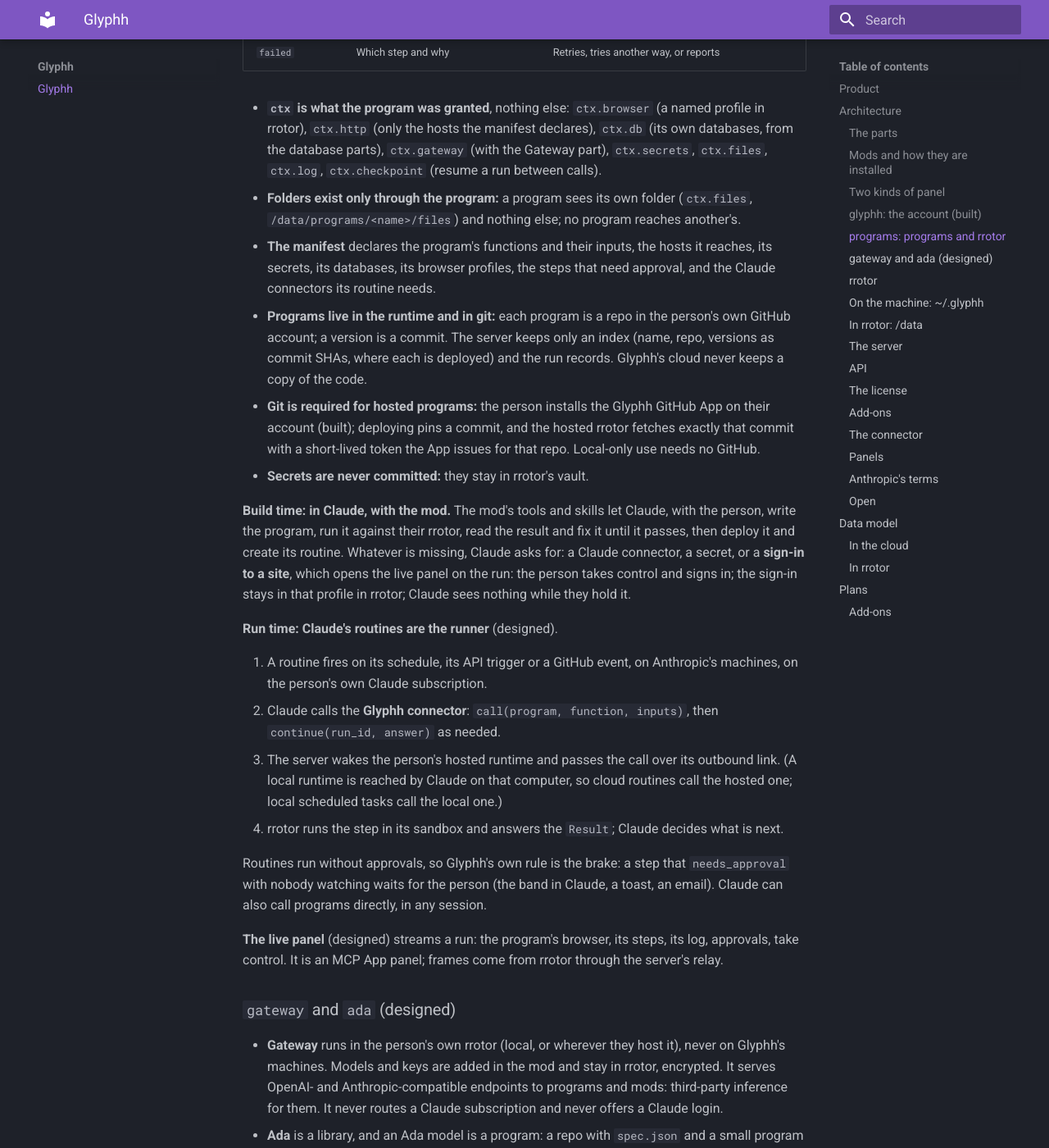
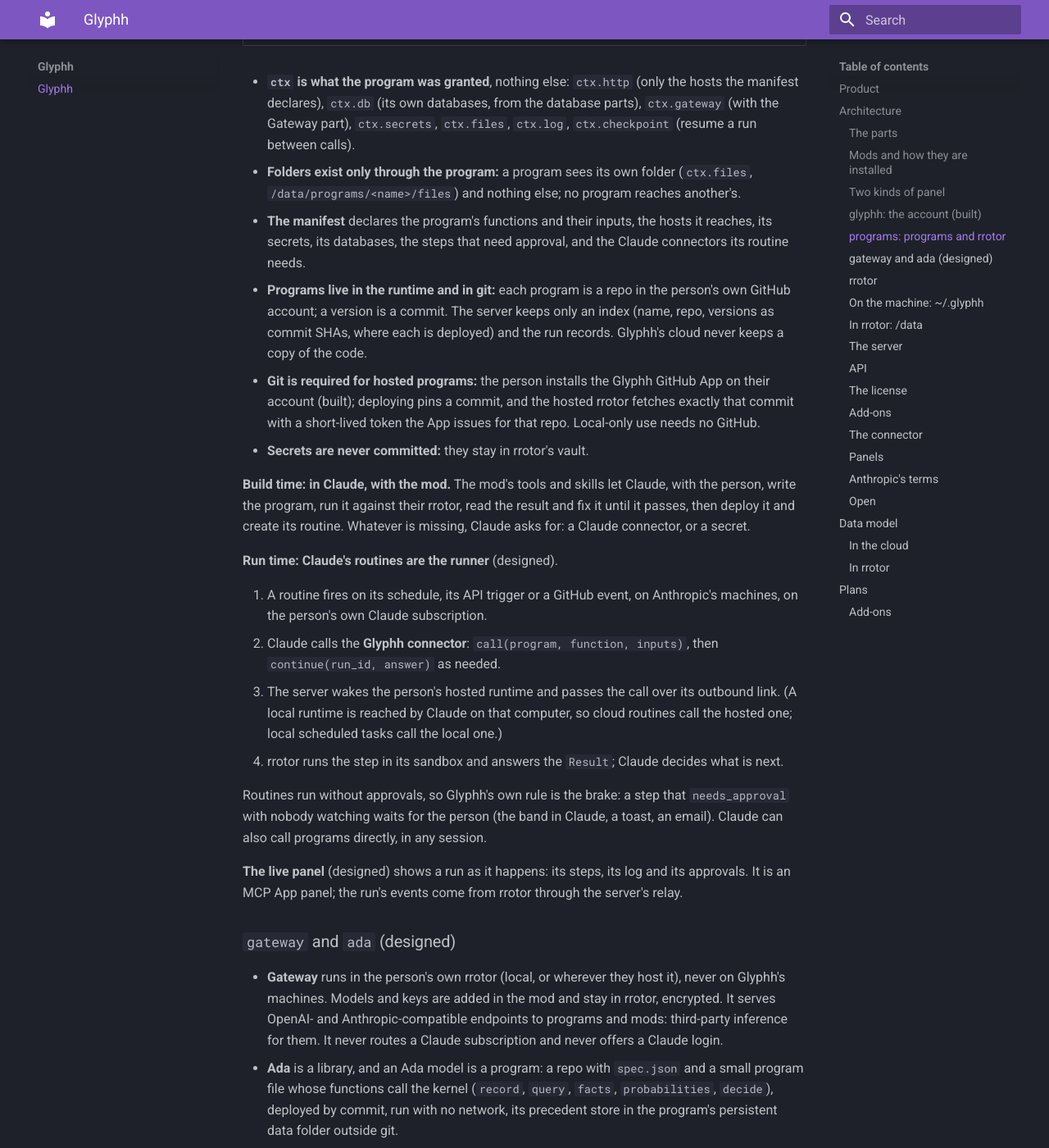
Before and after one commit to glyphh-ai/server, an MkDocs documentation site: the page built from docs/architecture.md, in a window 1280 px wide and 1400 px high, scrolled down 4596 px. Shown: the whole window at 82% size. Built offline with MkDocs 1.6.1 and Material for MkDocs 9.7.7, drawn with Linux system fonts in a browser that asks for light colours; some of the changed text lies outside the part shown.

Commit message:
Remove rrotor's browser: needs_signin and the live panel's frames, take control and live_open/live_close leave the link protocol
The live panel shows a run's steps, log and approvals. Docs and the overview
diagram follow.

Co-Authored-By: Claude Opus 5.5 <noreply@anthropic.com>

```diff
--- a/docs/architecture.md
+++ b/docs/architecture.md
@@ -30,7 +30,7 @@ flowchart TB
             Base["glyphh"]
             PR["programs, gateway, ada"]
         end
-        LocalRotor["rrotor, local<br/>browser, profiles,<br/>programs, parts"]
+        LocalRotor["rrotor, local<br/>programs, parts"]
         Local[("~/.glyphh<br/>install, license")]
         PR --> LocalRotor
         Base --> Local
@@ -82,7 +82,7 @@ flowchart TB
 |---|---|---|
 | What | Claude's own elements: boxes, text, buttons, inputs, selects, links, markdown, SVG | An HTML page with scripts that an MCP tool returns (`text/html;profile=mcp-app`, at a `ui://` address), shown in a frame |
 | Can | Forms, lists, actions, on desktop and CLI | Live pictures, take control, anything a page can do; the host passes its theme as CSS variables |
-| Used for | Account, org, plan, billing, programs | **The live panel:** a run streamed live, sign-ins, approvals; the connector's account panel |
+| Used for | Account, org, plan, billing, programs | **The live panel:** a run's steps and log as they happen, approvals; the connector's account panel |
 
 Proved on 2026-10-12 (`glyphh-ai/server`, branch `proto/stream`): an MCP App panel in Claude showed a machine's screen live and took control of it. Its lessons hold: Claude's panel frame preflights every POST; tickets stay out of URLs; a panel's `ui://` address carries its version.
 
@@ -104,7 +104,7 @@ Proved on 2026-10-12 (`glyphh-ai/server`, branch `proto/stream`): an MCP App pan
 from rrotor import Ctx, Result
 
 
-def load(ctx: Ctx) -> None: ...  # once per run: open the profile, read config
+def load(ctx: Ctx) -> None: ...  # once per run: read config, open connections
 def start(ctx: Ctx, inputs: dict) -> Result: ...  # the main job
 def fetch_leads(ctx: Ctx, since: str) -> Result: ...  # custom functions, each callable on its own
 def end(ctx: Ctx) -> None: ...  # always runs: close up, keep results
@@ -117,17 +117,16 @@ def end(ctx: Ctx) -> None: ...  # always runs: close up, keep results
 | `done` | Here is the result: data, a file, a link | Uses it, or finishes |
 | `needs_input` | A value is missing, or a choice: "pick A, B or C" | Answers, then `continue` |
 | `needs_approval` | About to act: "click Post" | Asks the person; unattended, leaves it waiting for them |
-| `needs_signin` | A site signed the program out | Opens the live panel for the person; unattended, stops and says so |
 | `failed` | Which step and why | Retries, tries another way, or reports |
 
-- **`ctx` is what the program was granted**, nothing else: `ctx.browser` (a named profile in rrotor), `ctx.http` (only the hosts the manifest declares), `ctx.db` (its own databases, from the database parts), `ctx.gateway` (with the Gateway part), `ctx.secrets`, `ctx.files`, `ctx.log`, `ctx.checkpoint` (resume a run between calls).
+- **`ctx` is what the program was granted**, nothing else: `ctx.http` (only the hosts the manifest declares), `ctx.db` (its own databases, from the database parts), `ctx.gateway` (with the Gateway part), `ctx.secrets`, `ctx.files`, `ctx.log`, `ctx.checkpoint` (resume a run between calls).
 - **Folders exist only through the program:** a program sees its own folder (`ctx.files`, `/data/programs/<name>/files`) and nothing else; no program reaches another's.
-- **The manifest** declares the program's functions and their inputs, the hosts it reaches, its secrets, its databases, its browser profiles, the steps that need approval, and the Claude connectors its routine needs.
+- **The manifest** declares the program's functions and their inputs, the hosts it reaches, its secrets, its databases, the steps that need approval, and the Claude connectors its routine needs.
 - **Programs live in the runtime and in git:** each program is a repo in the person's own GitHub account; a version is a commit. The server keeps only an index (name, repo, versions as commit SHAs, where each is deployed) and the run records. Glyphh's cloud never keeps a copy of the code.
 - **Git is required for hosted programs:** the person installs the Glyphh GitHub App on their account (built); deploying pins a commit, and the hosted rrotor fetches exactly that commit with a short-lived token the App issues for that repo. Local-only use needs no GitHub.
 - **Secrets are never committed:** they stay in rrotor's vault.
 
-**Build time: in Claude, with the mod.** The mod's tools and skills let Claude, with the person, write the program, run it against their rrotor, read the result and fix it until it passes, then deploy it and create its routine. Whatever is missing, Claude asks for: a Claude connector, a secret, or a **sign-in to a site**, which opens the live panel on the run: the person takes control and signs in; the sign-in stays in that profile in rrotor; Claude sees nothing while they hold it.
+**Build time: in Claude, with the mod.** The mod's tools and skills let Claude, with the person, write the program, run it against their rrotor, read the result and fix it until it passes, then deploy it and create its routine. Whatever is missing, Claude asks for: a Claude connector, or a secret.
 
 **Run time: Claude's routines are the runner** (designed).
 
@@ -138,7 +137,7 @@ def end(ctx: Ctx) -> None: ...  # always runs: close up, keep results
 
 Routines run without approvals, so Glyphh's own rule is the brake: a step that `needs_approval` with nobody watching waits for the person (the band in Claude, a toast, an email). Claude can also call programs directly, in any session.
 
-**The live panel** (designed) streams a run: the program's browser, its steps, its log, approvals, take control. It is an MCP App panel; frames come from rrotor through the server's relay.
+**The live panel** (designed) shows a run as it happens: its steps, its log and its approvals. It is an MCP App panel; the run's events come from rrotor through the server's relay.
 
 ### `gateway` and `ada` (designed)
 
@@ -160,11 +159,11 @@ Routines run without approvals, so Glyphh's own rule is the brake: a step that `
 Both run the same image, the same programs and the same SDK; a program built locally deploys to the hosted runtime unchanged.
 
 - **A small base image** (`ghcr.io/glyphh-ai/rrotor`): Python, Node, the program sandbox, the link client, the local API and the program runner. **Headless:** no UI, no desktop, nothing to log into.
-- **A part per mod**, installed into rrotor from the mod's own release, versioned, verified and licensed by the plan: Programs' browser (Chromium and named profiles), Gateway's runtime, Ada's numpy and kernel, and the database parts (Postgres with pgvector, MongoDB, Neo4j) a program asks for.
+- **A part per mod**, installed into rrotor from the mod's own release, versioned, verified and licensed by the plan: Gateway's runtime, Ada's numpy and kernel, and the database parts (Postgres with pgvector, MongoDB, Neo4j) a program asks for.
 - **No sign-in of its own:** the mod, signed in, asks the server for the runtime token (`POST /v1/runtime/local`) and hands it to rrotor; signing the install out cuts rrotor off.
 - **No inbound ports from outside the machine:** the local API listens on loopback only, behind a token only the mod holds; rrotor connects out to the server and takes remote calls over that link.
 - **Each run sandboxed** (bubblewrap, Landlock, seccomp): only its program and its own data mounted; network only through an egress proxy that lets through the hosts the manifest declares; anything else refused and recorded.
-- **One volume, `/data`:** program versions, secrets (encrypted), browser profiles, run logs and outputs.
+- **One volume, `/data`:** program versions, secrets (encrypted), run logs and outputs.
 - **No Claude login, no model, no keys of Claude's** anywhere in it.
 
 ### On the machine: `~/.glyphh`
@@ -186,7 +185,6 @@ The same layout in the local and the hosted rrotor.
 | `programs/<name>/files/` | The program's own folder, the only folder it sees |
 | `programs/<name>/data/` | Data a program's mod keeps outside git (Ada's precedent store) |
 | `secrets/` | Each program's secrets, encrypted with rrotor's key |
-| `profiles/<name>/` | Named Chromium profiles: each holds only the sign-ins made in it |
 | `parts/<part>/` | The parts the mods installed |
 | `db/` | The database parts' data: each program its own database |
 | `runs/<run_id>/` | A run's log, checkpoints and outputs |
@@ -232,7 +230,7 @@ JSON over HTTPS under `/v1`, described by `/openapi.json`. Every call but the de
 |---|---|
 | Programs | `GET`/`POST /v1/programs`, `GET`/`DELETE /v1/programs/{id}`, `POST /v1/programs/{id}/versions` (commit SHA, manifest), `POST /v1/programs/{id}/deploy` (a version) |
 | Runs | `POST /v1/runs` (program, function, inputs), `POST /v1/runs/{id}/continue`, `GET /v1/runs/{id}`, `GET /v1/runs` (filtered, paged), `POST /v1/runs/{id}/approve`, `GET /v1/runs/{id}/live` (the stream, by ticket) |
-| Runtime | `GET /v1/runtime` (state, hours used, storage used), `POST /v1/runtime/start`, `/stop`, `POST /v1/runtime/storage` (grow it); waking a stopped hosted runtime per call (Fly), behind the link's `wake_hosted` seam; the live panel's frames relayed from the link to its panel |
+| Runtime | `GET /v1/runtime` (state, hours used, storage used), `POST /v1/runtime/start`, `/stop`, `POST /v1/runtime/storage` (grow it); waking a stopped hosted runtime per call (Fly), behind the link's `wake_hosted` seam; the live panel's run events relayed from the link to its panel |
 | Hours | `GET /v1/hours` (balance and ledger), `POST /v1/hours/top-up` (Stripe Checkout), auto top-up and the spend cap on `PATCH /v1/org` |
 | Connector | The programs tools on `/mcp`: `programs_list`, `call`, `continue`, `run_status` and the live panel |
 
@@ -332,7 +330,7 @@ Each works before design draws it.
 | The account: who, plan, each mod's limits, add-ons (add, remove), upgrade, billing, installs, grants | The Glyphh connector | MCP App | Built |
 | Not in your plan, with the add-on's offer and **Add it** | every mod | Mod | Built |
 | Programs: list, versions, deploy, runs, needs you | `programs` | Mod | Designed |
-| The live panel: a run in rrotor, its browser, steps, approvals, take control, sign in | `programs` | MCP App | Designed |
+| The live panel: a run in rrotor, its steps, log and approvals | `programs` | MCP App | Designed |
 | Runtime: local on or off; hosted state, hours and storage used, grow storage | `programs` | Mod | Designed |
 
 ### Anthropic's terms
@@ -347,12 +345,11 @@ From Claude Code's legal page and the Consumer Terms (checked 2026-10-14):
 
 **To prove:**
 
-- **The live panel from a mod's own MCP server** in the Code tab, on a run in rrotor, with take control and a sign-in.
+- **The live panel from a mod's own MCP server** in the Code tab, on a run in rrotor.
 - **The Glyphh connector in a routine:** a routine calling `call` and `continue` on a test program, end to end.
 - **Waking the hosted runtime per call** fast enough for a tool call (Fly start, link up, answer).
 - **Apple's `container`** running rrotor on macOS 26 (detected and started, not yet tested).
 - **Dependencies through the marketplace**, and **a built mod loading** as its source does.
-- **Google sign-in in Chromium under automation** ("This browser or app may not be secure").
 
 **To decide (Chris):**
 
@@ -670,7 +667,6 @@ Every table and column is drawn, as the database has them; the tables from rroto
 ### In rrotor
 
 - **Programs** live under `programs/<name>/`: each deployed commit, the program's own folder and its persistent data.
-- **Named profiles** (`profiles/<name>/`) hold only the sign-ins made in them.
 
 ## Plans
 
```
Also changed, not shown: other parts of docs/architecture.md (+1 -1 lines), docs/img/architecture.png, docs/img/architecture.svg, 4 other files.
